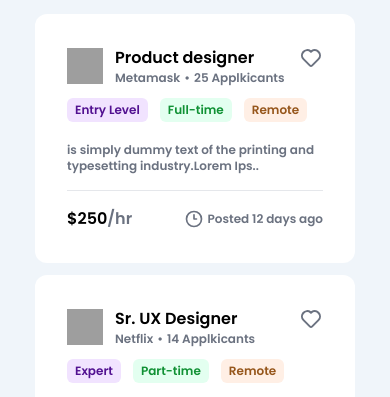
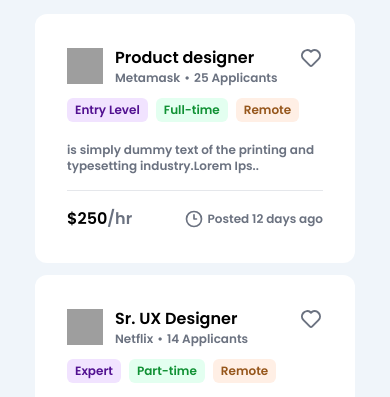
Before and after one commit to omal-harsha/coding-test, a React (Create React App) app: page / in a window 390 px wide. Shown: the part 386-783 px from the top of the page. Built offline with nearby package versions, Linux system fonts and the light colour scheme; grey boxes are pictures that could not be loaded.

Commit message:
job card responsive

```diff
--- a/src/components/Jobs.jsx
+++ b/src/components/Jobs.jsx
@@ -21,13 +21,13 @@ const Jobs = () => {
                     <div className="flex text-xs font-semibold text-gray-500 space-x-1">
                       <p>{job.company}</p>
                       <p>•</p>
-                      <p>{job.applicants} Applkicants</p>
+                      <p>{job.applicants} Applicants</p>
                     </div>
                   </div>
                 </div>
                 <UilHeart className="text-gray-500" />
               </div>
-              <div className="flex text-xs font-semibold mt-3 space-x-3">
+              <div className="flex text-xs font-semibold mt-3 space-x-2 sm:space-x-3">
                 {job.tags.experience && (
                   <p className="text-[#521191] bg-[#f1e3ff] rounded-md px-2 py-1">
                     {job.tags.experience}
```
